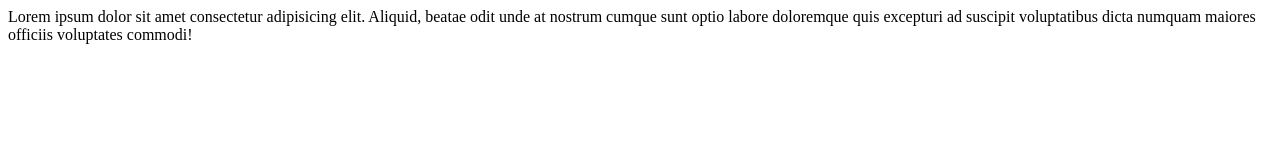
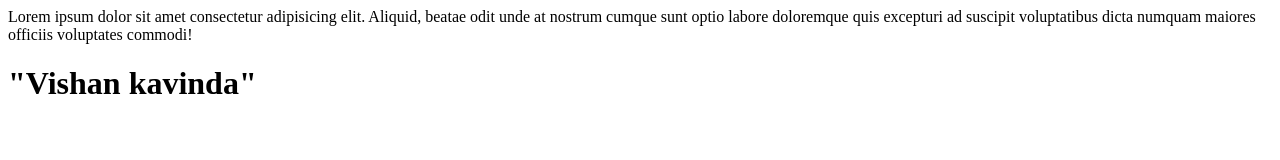
Before and after one commit to vishandkavinda/git, a plain HTML site: page index.html in a window 1280 px wide. Drawn offline with Linux system fonts and the light colour scheme.

Commit message:
Name was added

```diff
--- a/index.html
+++ b/index.html
@@ -8,6 +8,6 @@
 <body>
 
     <p>Lorem ipsum dolor sit amet consectetur adipisicing elit. Aliquid, beatae odit unde at nostrum cumque sunt optio labore doloremque quis excepturi ad suscipit voluptatibus dicta numquam maiores officiis voluptates commodi!</p>
-
+    <h1>"Vishan kavinda"</h1>
 </body>
 </html>
```
